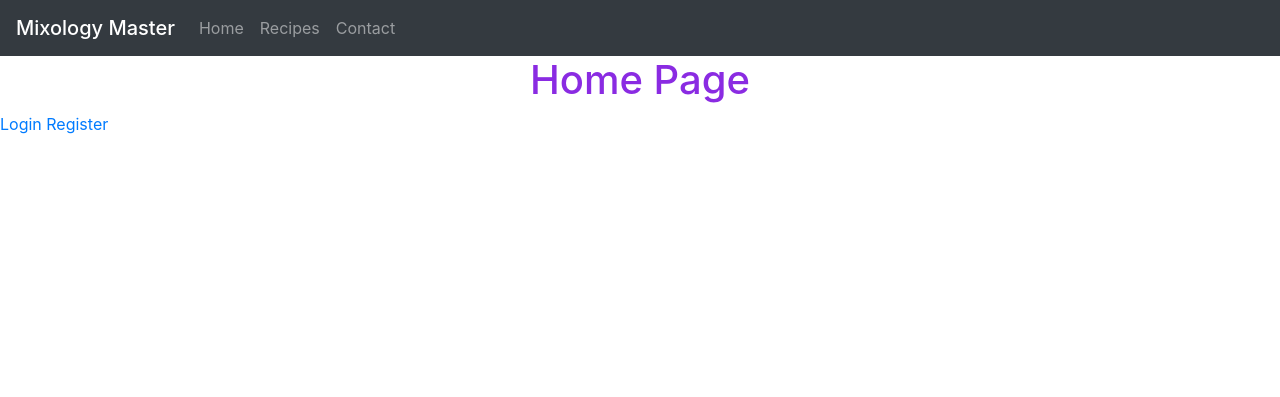
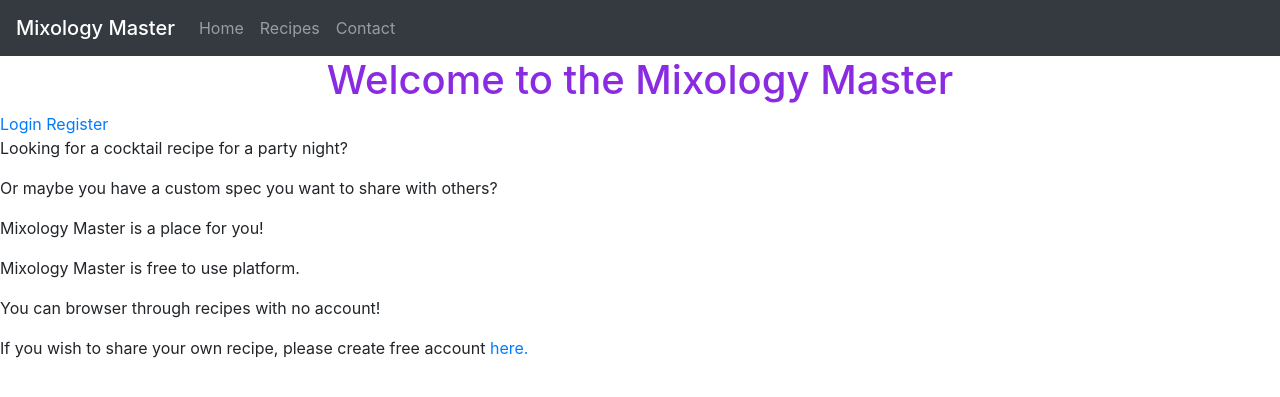
Before and after one commit to PatrycjaBlaszkowska/mixology-master, a Flask app: page / in a window 1280 px wide. Shown: the top 397 px of the page. Run offline with Flask 3, Linux system fonts and the light colour scheme; some libraries are stand-ins or nearby versions.

Commit message:
Added introduction and info section to the index.html.

```diff
--- a/mixologymaster/templates/index.html
+++ b/mixologymaster/templates/index.html
@@ -1,6 +1,16 @@
 {% extends "base.html" %}
 {% block content %}
-    <h1>Home Page</h1>
+    <h1>Welcome to the Mixology Master</h1>
     <a href="{{ url_for('login') }}">Login</a>
     <a href="{{ url_for('register') }}">Register</a>
+    <div id="introduction">
+        <p>Looking for a cocktail recipe for a party night?</p>
+        <p>Or maybe you have a custom spec you want to share with others?</p>
+        <p>Mixology Master is a place for you!</p>
+    </div>
+    <div id="info-section">
+        <p>Mixology Master is free to use platform.</p>
+        <p>You can browser through recipes with no account!</p>
+        <p>If you wish to share your own recipe, please create free account <a href="{{ url_for('register') }}">here.</a></p>
+    </div>
 {% endblock %}
```
